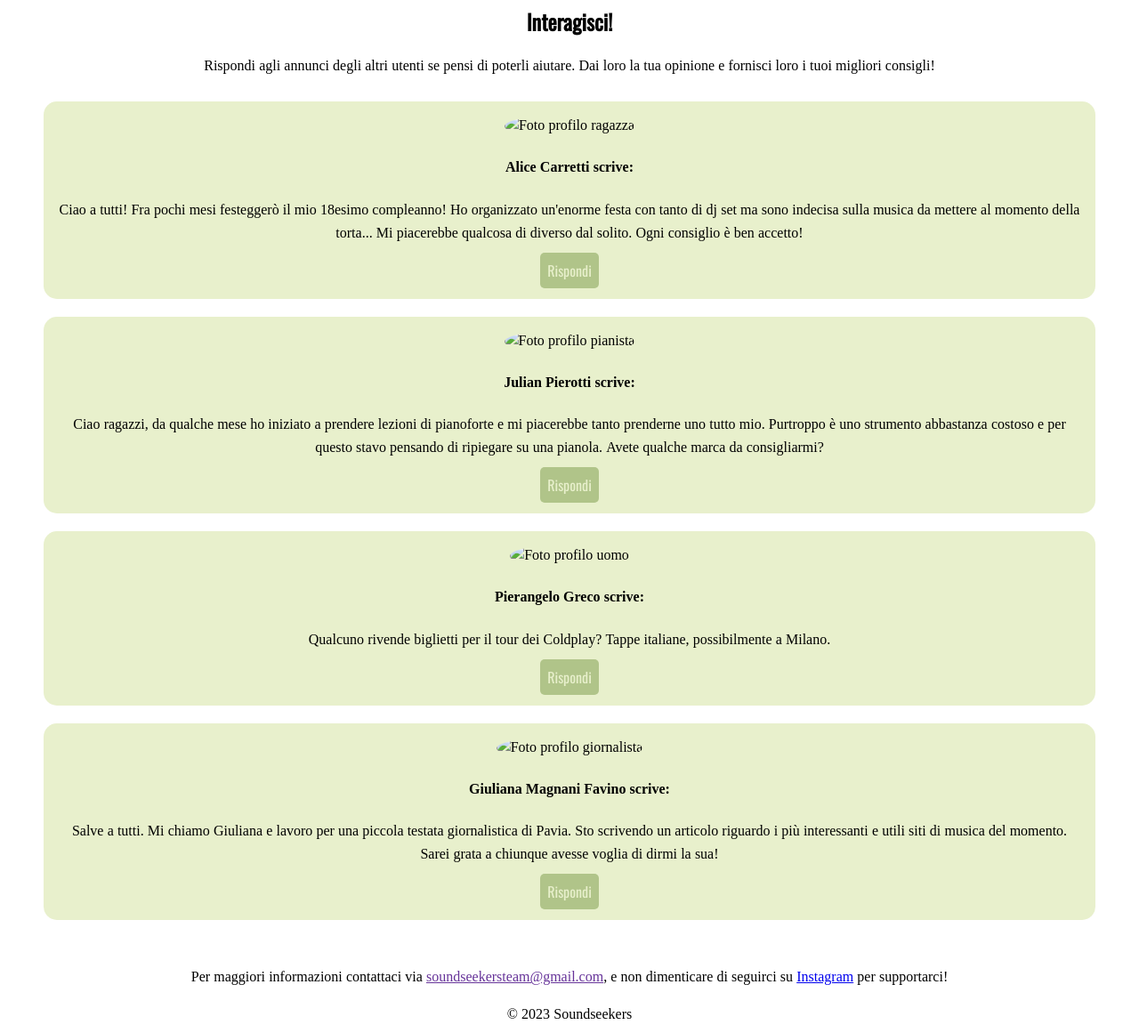
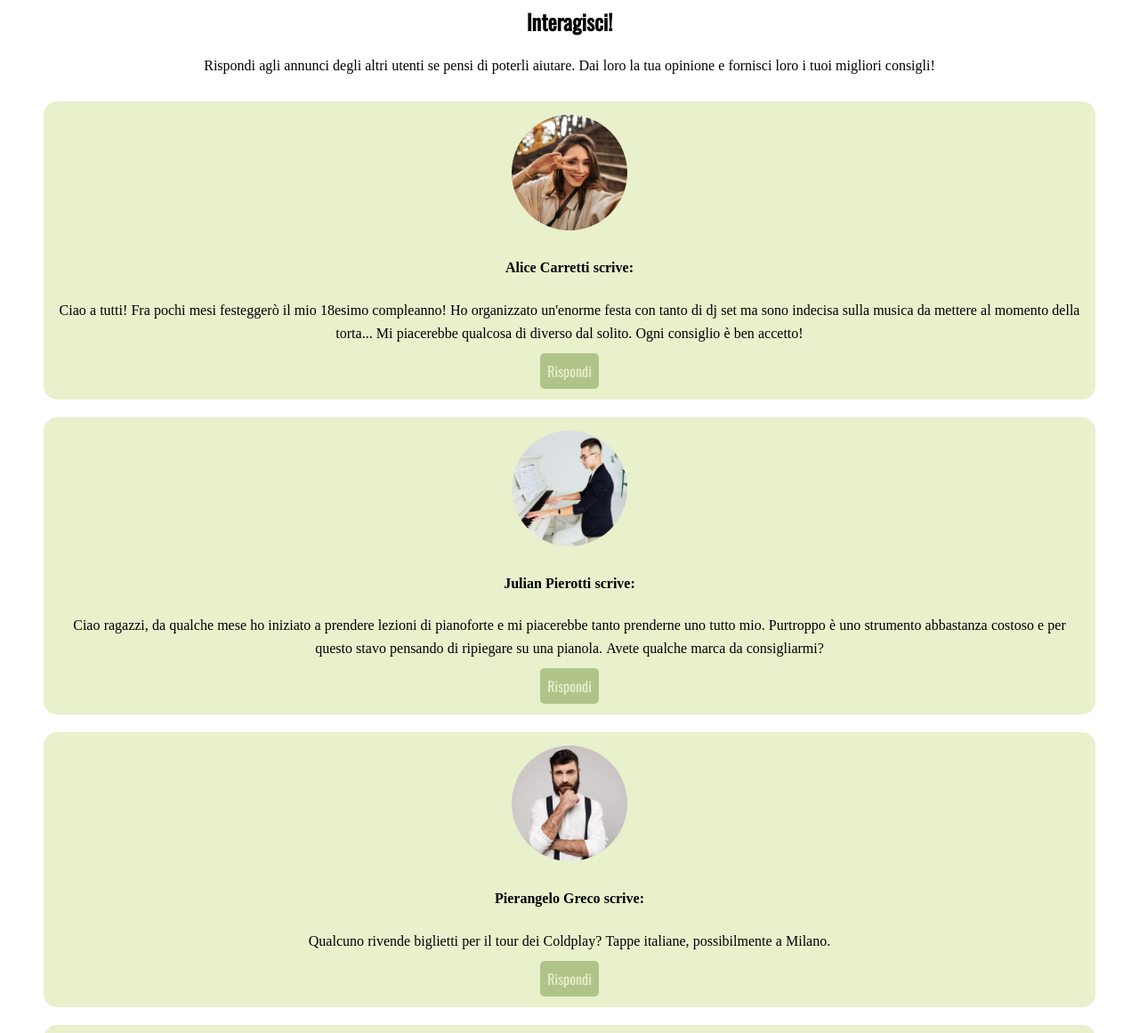
Before and after one commit to martavezzani/sito-Soundseekers, a plain HTML site: page forum.html in a window 1280 px wide. Shown: the part 244-1405 px from the top of the page at 89% size. Drawn offline with nearby package versions, Linux system fonts and the light colour scheme; files whose address does not match are found by name.

Commit message:
aggiornamento forum

```diff
--- a/forum.html
+++ b/forum.html
@@ -43,7 +43,7 @@
             </div>
             <section id="postforum">
                 <div class="card text-center" style="width: 90%; margin: 10px; padding: 15px 15px 0px 15px">
-                        <img src="C:\Users\vezza\Downloads\96gyjo69.png" alt="Foto profilo ragazza" style="border-radius: 50%; width: 130px; height: 130px;"><br>
+                        <img src="C:\Users\vezza\Desktop\sito informatica\images\foto profilo ragazza.png" alt="Foto profilo ragazza" style="border-radius: 50%; width: 130px; height: 130px;"><br>
                         <h4 class="card-title">Alice Carretti scrive:</h4>
                         <p class="card-text">Ciao a tutti! Fra pochi mesi festeggerò il mio 18esimo compleanno! Ho organizzato un'enorme festa con tanto di dj set ma sono indecisa sulla musica da mettere al momento della torta... Mi piacerebbe qualcosa di diverso dal solito. Ogni consiglio è ben accetto!</p>
                         <a class="button_annunci" href="mailto: allycarry003@gmail.com">Rispondi</a> </p></td>
@@ -51,7 +51,7 @@
             </section>
             <section id="postforum">
                 <div class="card text-center" style="width: 90%; margin: 10px; padding: 15px 15px 0px 15px">
-                        <img src="C:\Users\vezza\Downloads\id2v53yh.png" alt="Foto profilo pianista" style="border-radius: 50%; width: 130px; height: 130px;"><br>
+                        <img src="C:\Users\vezza\Desktop\sito informatica\images\foto profilo pianista.png" alt="Foto profilo pianista" style="border-radius: 50%; width: 130px; height: 130px;"><br>
                         <h4 class="card-title">Julian Pierotti scrive:</h4>
                         <p class="card-text">Ciao ragazzi, da qualche mese ho iniziato a prendere lezioni di pianoforte e mi piacerebbe tanto prenderne uno tutto mio. Purtroppo è uno strumento abbastanza costoso e per questo stavo pensando di ripiegare su una pianola. Avete qualche marca da consigliarmi?</p>
                         <a class="button_annunci" href="mailto: pierottijulian@gmail.com">Rispondi</a> </p></td>
@@ -59,7 +59,7 @@
             </section>
             <section id="postforum">
                 <div class="card text-center" style="width: 90%; margin: 10px; padding: 15px 15px 0px 15px">
-                        <img src="C:\Users\vezza\Downloads\z0tzbxcd.png" alt="Foto profilo uomo" style="border-radius: 50%; width: 130px; height: 130px;"><br>
+                        <img src="C:\Users\vezza\Desktop\sito informatica\images\foto profilo uomo.png" alt="Foto profilo uomo" style="border-radius: 50%; width: 130px; height: 130px;"><br>
                         <h4 class="card-title">Pierangelo Greco scrive:</h4>
                         <p class="card-text">Qualcuno rivende biglietti per il tour dei Coldplay? Tappe italiane, possibilmente a Milano.</p>
                         <a class="button_annunci" href="mailto: pierrrgreco78@gmail.com">Rispondi</a> </p></td>
@@ -67,7 +67,7 @@
             </section>
             <section id="postforum">
                 <div class="card text-center" style="width: 90%; margin: 10px; padding: 15px 15px 0px 15px">
-                        <img src="C:\Users\vezza\Downloads\ge6ofq6j.png" alt="Foto profilo giornalista" style="border-radius: 50%; width: 130px; height: 130px;"><br>
+                        <img src="C:\Users\vezza\Desktop\sito informatica\images\foto profilo giornalista.png" alt="Foto profilo giornalista" style="border-radius: 50%; width: 130px; height: 130px;"><br>
                         <h4 class="card-title">Giuliana Magnani Favino scrive:</h4>
                         <p class="card-text">Salve a tutti. Mi chiamo Giuliana e lavoro per una piccola testata giornalistica di Pavia. Sto scrivendo un articolo riguardo i più interessanti e utili siti di musica del momento. Sarei grata a chiunque avesse voglia di dirmi la sua!</p>
                         <a class="button_annunci" href="mailto: pierrrgreco78@gmail.com">Rispondi</a> </p></td>
```
